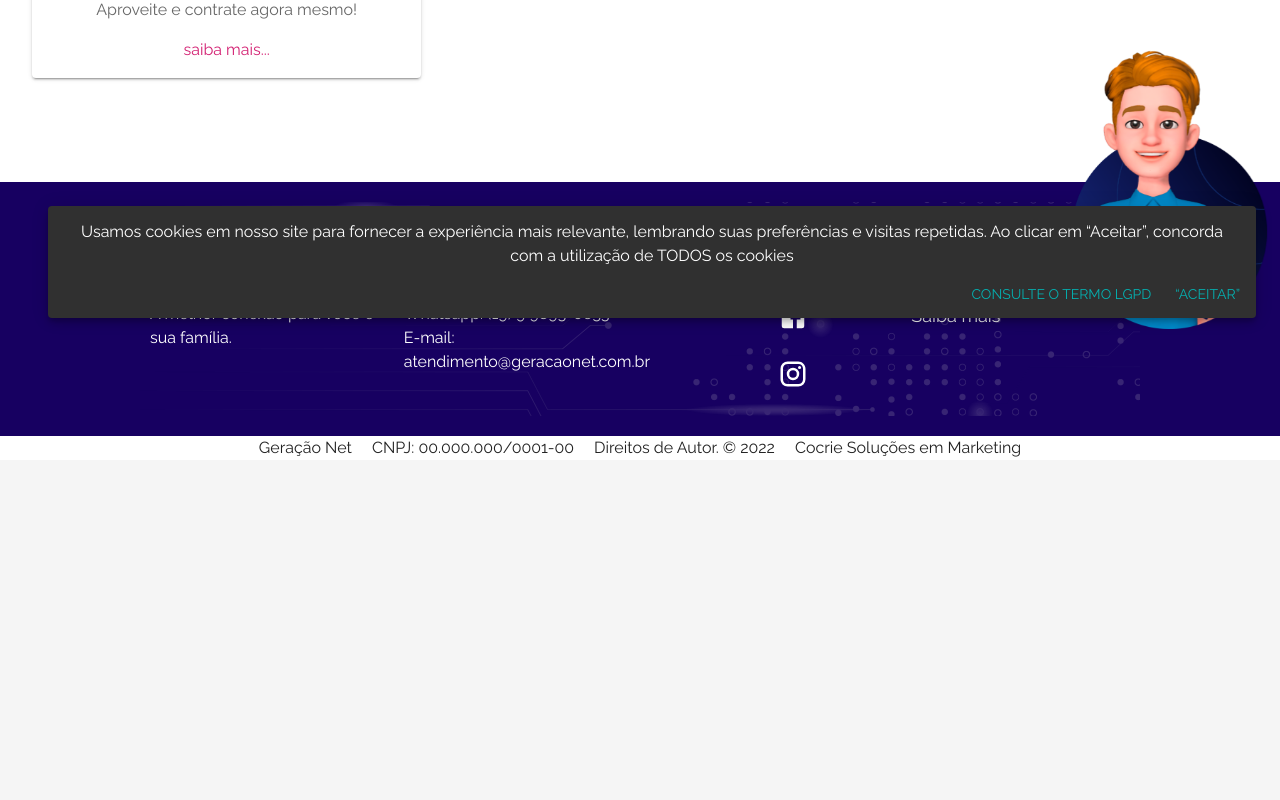
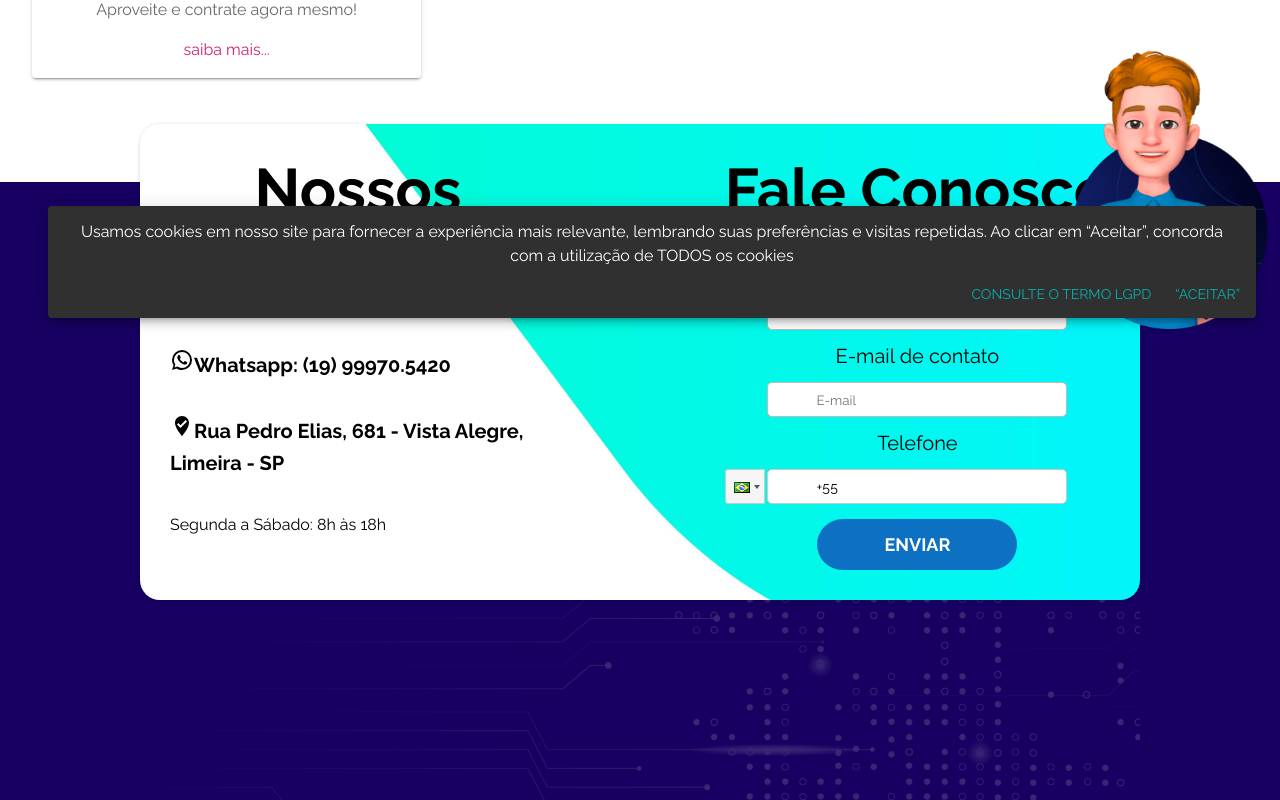
Before and after one commit to sousair185/cw-gn, a React (Create React App) app: page /planos in a window 1280 px wide. Shown: the part 458-1258 px from the top of the page. Before the commit the page ends 918 px from the top, so only its background shows below. Built offline with nearby package versions, Linux system fonts and the light colour scheme.

Commit message:
fix: css

```diff
--- a/src/App.css
+++ b/src/App.css
@@ -606,7 +606,8 @@ li.data {
 
 .about-card-container img {
   display: flex;
-  width: 50px;
+  width: 100px;
+  padding-right: 10px;
 }
 
 .about-text {
@@ -632,7 +633,7 @@ li.data {
 }
 
 .about-text span.title {
-  color: #00aaac;
+  color: #2e8ee0;
   width: 100%;
   text-align: start;
   font-size: 30px;
@@ -703,10 +704,13 @@ li.data {
   height: 180px;
   border-radius: 20px;
   transition: all 0.3s;
+  box-shadow: rgba(9, 30, 66, 0.25) 0px 4px 8px -2px,
+    rgba(9, 30, 66, 0.08) 0px 0px 0px 1px;
 }
 
 .card2 {
   width: 180px;
+
   height: 180px;
   color: #fff;
   background-color: #6d00fb;
@@ -773,7 +777,7 @@ li.data {
 }
 
 .business-text span.title {
-  color: #00aaac;
+  color: #2e8ee0;
   width: 100%;
   text-align: start;
   font-size: 30px;
@@ -789,13 +793,18 @@ li.data {
 
 .container-contact {
   background-image: url("../src/assets/contact-bg.jpg");
-  width: 95%;
+  width: 100%;
   margin: 0 auto;
+  color: #000;
+  display: inline-flex;
+  flex-direction: row-reverse;
+  justify-content: space-between;
   padding: 30px;
-  margin-top: 70px;
+  margin-top: -78px;
+  margin-bottom: 200px;
   background-position: right;
   background-repeat: no-repeat;
-  background-size: contain;
+  background-size: cover;
   border-radius: 20px;
   box-shadow: rgba(0, 0, 0, 0.16) 0px 1px 4px;
 }
@@ -813,6 +822,16 @@ li.data {
   outline: none;
   border: 0.1em solid;
   border-color: rgb(187, 187, 187);
+}
+
+.container-contact-left {
+  display: grid;
+  text-align: start;
+  align-content: stretch;
+  justify-items: start;
+  width: 40%;
+  justify-content: center;
+  align-items: start;
 }
 
 .contact-form button {
@@ -895,7 +914,7 @@ li.data {
 }
 
 .phone-text span.title {
-  color: #00aaac;
+  color: #2e8ee0;
   width: 100%;
   text-align: start;
   font-size: 30px;
--- a/src/logged_out/components/aboutus/AboutUs.js
+++ b/src/logged_out/components/aboutus/AboutUs.js
@@ -1,9 +1,9 @@
 import { Card, CardContent, Typography } from "@mui/material";
 import React from "react";
-import internet from "../../../assets/gnrede.png"
-import atendimento from "../../../assets/gnatendent.png"
-import seguranca from "../../../assets/gnsecurity.png"
-import cobertura from "../../../assets/gnlocation.png"
+import internet from "../../../assets/gnrede.png";
+import atendimento from "../../../assets/gnatendent.png";
+import seguranca from "../../../assets/gnsecurity.png";
+import cobertura from "../../../assets/gnlocation.png";
 
 const AboutUs = () => {
   return (
@@ -35,8 +35,17 @@ const AboutUs = () => {
           }}
         >
           <CardContent>
-            <img src={internet} alt="" />
-            <Typography variant="h5">Internet ultraveloz</Typography>
+            <Typography
+              variant="h5"
+              display="flex"
+              textAlign="initial"
+              fontWeight="600"
+              paddingBottom="10px"
+              alignItems="center"
+            >
+              <img src={internet} alt="" />
+              Internet ultraveloz
+            </Typography>
             <Typography variant="span">
               Ultravelocidade para compartilhar a internet com as pessoas que
               moram com você e ainda curtir jogos online, vídeos, filmes e
@@ -54,8 +63,15 @@ const AboutUs = () => {
           }}
         >
           <CardContent>
-            <img src={atendimento} alt="" />
-            <Typography variant="h5">
+            <Typography
+              variant="h5"
+              display="flex"
+              textAlign="initial"
+              fontWeight="600"
+              alignItems="center"
+              paddingBottom="10px"
+            >
+              <img src={atendimento} alt="" />
               Atendimento personalizado e especializado
             </Typography>
             <Typography variant="span">
@@ -74,8 +90,17 @@ const AboutUs = () => {
           }}
         >
           <CardContent>
-            <img src={seguranca} alt="" />
-            <Typography variant="h5">Soluções em segurança</Typography>
+            <Typography
+              variant="h5"
+              display="flex"
+              textAlign="initial"
+              fontWeight="600"
+              alignItems="center"
+              paddingBottom="10px"
+            >
+              <img src={seguranca} alt="" />
+              Soluções em segurança
+            </Typography>
             <Typography variant="span">
               Buscamos as melhores e mais tecnológicas ferramentas de mercado
               para garantir a qualidade e eficiência nos serviços prestados.
@@ -92,8 +117,17 @@ const AboutUs = () => {
           }}
         >
           <CardContent>
-            <img src={cobertura} alt="" />
-            <Typography variant="h5">Ampla cobertura</Typography>
+            <Typography
+              variant="h5"
+              display="flex"
+              textAlign="initial"
+              fontWeight="600"
+              alignItems="center"
+              paddingBottom="10px"
+            >
+              <img src={cobertura} alt="" />
+              Ampla cobertura
+            </Typography>
             <Typography variant="span">
               Estamos em constante expansão para atender sua necessidade aonde
               você estiver.
--- a/src/logged_out/components/contactCard/ContactCard.js
+++ b/src/logged_out/components/contactCard/ContactCard.js
@@ -1,6 +1,8 @@
 import { Typography } from "@mui/material";
 import React, { useState } from "react";
 import PhoneInput from "react-phone-input-2";
+import WhatsAppIcon from '@mui/icons-material/WhatsApp';
+import WhereToVoteIcon from '@mui/icons-material/WhereToVote';
 import "react-phone-input-2/lib/style.css";
 
 const FORM_ENDPOINT =
@@ -90,14 +92,13 @@ const ContactForm = () => {
 
   return (
     <div className="container-contact">
+      <div className="container-contact-right">
         <Typography
-        variant="h5"
+          variant="h2"
           align="center"
           sx={{ paddingBottom: 2, fontWeight: "bold" }}
         >
-        <strong>
-          Preencha os campos abaixo que <span>retornamos</span> o contato!
-        </strong>
+          Fale Conosco
         </Typography>
         <form
           className="contact-form"
@@ -123,6 +124,24 @@ const ContactForm = () => {
           </Typography>
         </form>
       </div>
+      <div className="container-contact-left">
+        <Typography
+          variant="h2"
+          align="center"
+          sx={{ paddingBottom: 2, fontWeight: "bold" }}
+        >
+          Nossos Contatos
+        </Typography>
+        <Typography variant="h6" sx={{fontWeight: "600"}}>
+        <WhatsAppIcon />
+        Whatsapp: (19) 99970.5420</Typography>
+        <Typography variant="h6" sx={{fontWeight: "600"}}>
+        <WhereToVoteIcon />
+          Rua Pedro Elias, 681 - Vista Alegre, Limeira - SP
+        </Typography>
+        <Typography variant="h7">Segunda a Sábado: 8h às 18h</Typography>
+      </div>
+    </div>
   );
 };
 
--- a/src/logged_out/components/footer/Footer2.js
+++ b/src/logged_out/components/footer/Footer2.js
@@ -1,14 +1,10 @@
-import { Facebook, Instagram } from "@mui/icons-material";
 import footerbg from "../../../assets/fbgtexture.png";
 import React from "react";
 import {
   Box,
-  Container,
-  Row,
-  Column,
-  FooterLink,
-  Heading,
+  Container
 } from "./FooterStyles";
+import ContactForm from "../contactCard/ContactCard";
 
 const Footer2 = () => {
   return (
@@ -20,38 +16,7 @@ const Footer2 = () => {
             width: "100%",
           }}
         >
-          <Row>
-            <Column>
-              <Heading>QUEM SOMOS</Heading>
-              <span>A melhor conexão para você e sua família.</span>
-            </Column>
-            <Column>
-              <Heading>FALE CONOSCO</Heading>
-              <span>Whatsapp: (19) 9 9893-0633</span>
-              <span>E-mail: atendimento@geracaonet.com.br</span>
-            </Column>
-            <Column>
-              <Heading>REDES SOCIAIS</Heading>
-              <FooterLink href="https://web.facebook.com/geracaonet">
-                <i className="fab fa-facebook-f">
-                  <span>
-                    <Facebook style={{ marginLeft: "120px", fontSize: 30 }} />
-                  </span>
-                </i>
-              </FooterLink>
-              <FooterLink href="https://www.instagram.com/geracaonet">
-                <i className="fab fa-instagram">
-                  <span style={{ marginLeft: "120px" }}>
-                    <Instagram sx={{ fontSize: 30 }} />
-                  </span>
-                </i>
-              </FooterLink>
-            </Column>
-            <Column>
-              <Heading>PLANOS</Heading>
-              <FooterLink href="/planos">Saiba mais</FooterLink>
-            </Column>
-          </Row>
+        <ContactForm />
         </Container>
       </Box>
     </footer>
--- a/src/logged_out/components/home/HeadSection.js
+++ b/src/logged_out/components/home/HeadSection.js
@@ -1,7 +1,7 @@
 import React, { Fragment } from "react";
 import PropTypes from "prop-types";
 import classNames from "classnames";
-import { Box } from "@mui/material";
+import { Box, List, ListItem, ListItemText } from "@mui/material";
 import withStyles from "@mui/styles/withStyles";
 
 const styles = (theme) => ({
@@ -98,7 +98,7 @@ function HeadSection(props) {
       <div className={classNames(classes.bg)}>
         <div className={classNames("container-fluid-standard")}>
           <Box
-            data-aos-delay="200"
+            data-aos-delay="100"
             data-aos="zoom-in"
             display="flex"
             justifyContent="start"
@@ -108,10 +108,50 @@ function HeadSection(props) {
             >
               <div
                 className="header-container-text"
-                data-aos-delay="1000"
+                data-aos-delay="500"
                 data-aos="zoom"
               >
                 <span>Conecte-se sem limites</span>
+                <List
+          sx={{ width: "100%", maxWidth: 660 }}
+          arial-label="business-services"
+        >
+          <ListItem disablePadding data-aos="fade-right" data-aos-delay="600">
+            <ListItemText
+              sx={{ fontSize: "25px", fontWeight: "normal" }}
+              disableTypography
+              primary="Internet banda larga (fibra óptica)"
+            />
+          </ListItem>
+          <ListItem disablePadding data-aos="fade-right" data-aos-delay="900">
+            <ListItemText
+              sx={{ fontSize: "25px", fontWeight: "normal" }}
+              disableTypography
+              primary="Sem franquia de consumo"
+            />
+          </ListItem>
+          <ListItem disablePadding data-aos="fade-right" data-aos-delay="1200">
+            <ListItemText
+              sx={{ fontSize: "25px", fontWeight: "normal" }}
+              disableTypography
+              primary="Pacotes para você, sua família e sua empresa"
+            />
+          </ListItem>
+          <ListItem disablePadding data-aos="fade-right" data-aos-delay="1500">
+            <ListItemText
+              sx={{ fontSize: "25px", fontWeight: "normal" }}
+              disableTypography
+              primary="50% de upload da velocidade contratada"
+            />
+          </ListItem>
+          <ListItem disablePadding data-aos="fade-right" data-aos-delay="1800">
+            <ListItemText
+              sx={{ fontSize: "25px", fontWeight: "normal" }}
+              disableTypography
+              primary="Suporte técnico especializado das 8h às 23h"
+            />
+          </ListItem>
+        </List>
               </div>
             </div>
           </Box>
--- a/src/logged_out/components/home/Home.js
+++ b/src/logged_out/components/home/Home.js
@@ -7,7 +7,7 @@ import Carrocel from "../carousel/Carousel";
 import AboutUs from "../aboutus/AboutUs";
 import Business from "../business/Business";
 import ClientsCarrocel from "../clients/ClientsCarrocel";
-import ContactCard from "../contactCard/ContactCard";
+// import ContactCard from "../contactCard/ContactCard";
 import Gnplay from "../gnplay/Gnplay";
 import Phone from "../phone/Phone";
 
@@ -27,7 +27,7 @@ function Home(props) {
       <ClientsCarrocel />
       <Phone />
       <Carrocel />
-      <ContactCard />
+      {/* <ContactCard /> */}
     </Fragment>
   );
 }
```
Lines whose indentation alone changed are shown as unchanged.
